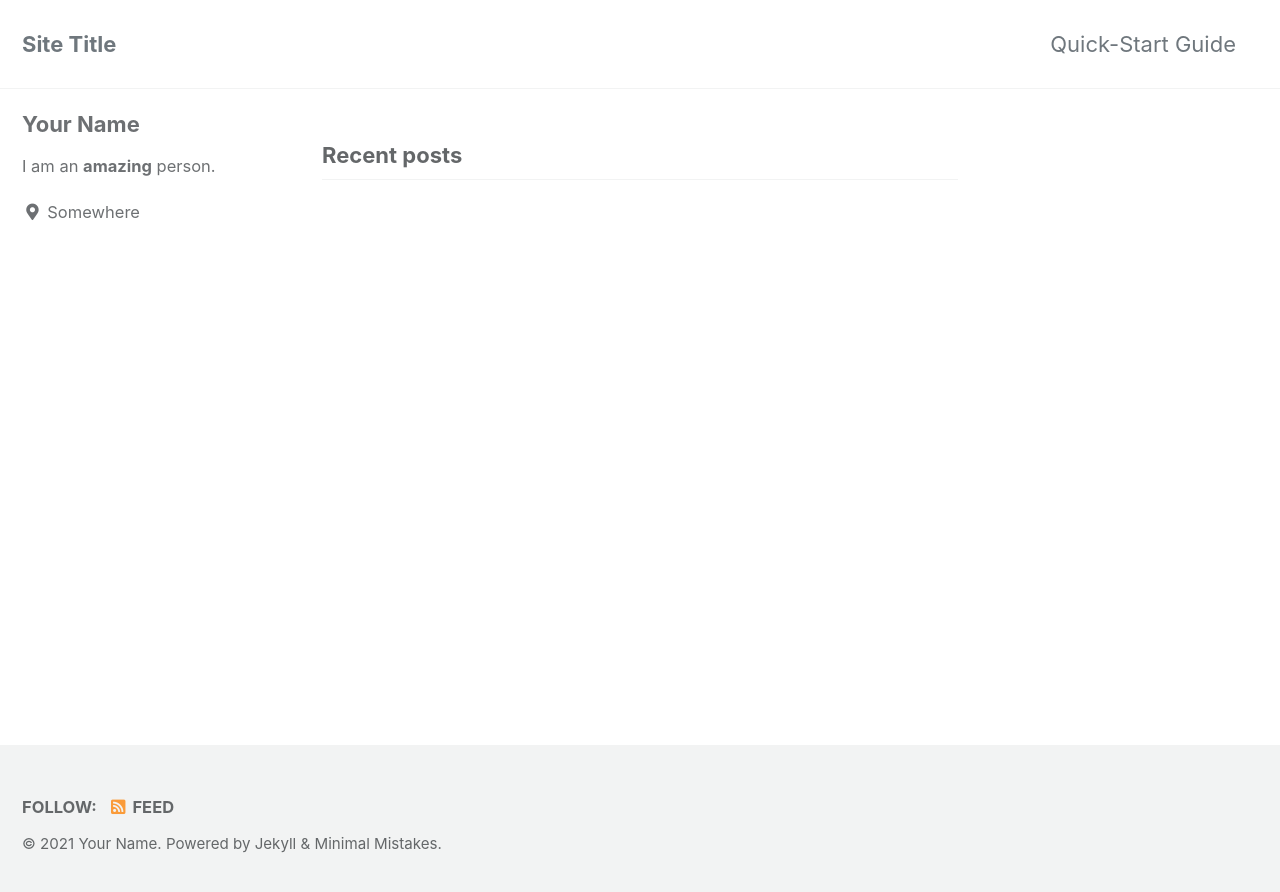
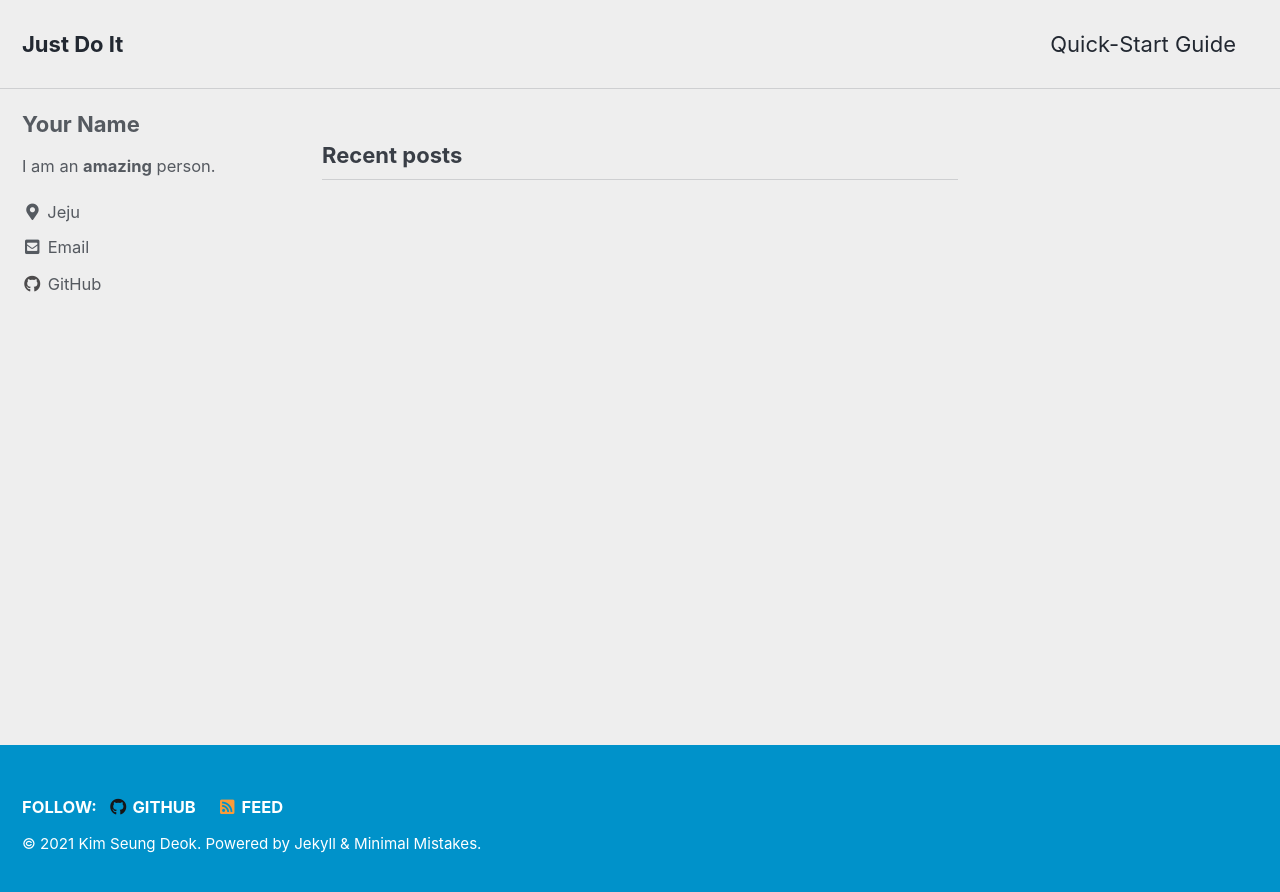
Before and after one commit to kimseungdeok/my-blog, a Jekyll site: the page built from index.html, in a window 1280 px wide. Shown: the top 892 px of the page. Built offline with Jekyll 4.4.1, drawn with Linux system fonts in a browser that asks for light colours; cached includes are drawn as plain includes; the list of posts is cut into pages by our own code.

Commit message:
second commit

```diff
--- a/_config.yml
+++ b/_config.yml
@@ -12,14 +12,14 @@
 
 # theme                  : "minimal-mistakes-jekyll"
 # remote_theme           : "mmistakes/minimal-mistakes"
-minimal_mistakes_skin    : "default" # "air", "aqua", "contrast", "dark", "dirt", "neon", "mint", "plum", "sunrise"
+minimal_mistakes_skin    : "air" # "default" # "air", "aqua", "contrast", "dark", "dirt", "neon", "mint", "plum", "sunrise"
 
 # Site Settings
 locale                   : "en-US"
-title                    : "Site Title"
+title                    : "Just Do It"
 title_separator          : "-"
 subtitle                 : # site tagline that appears below site title in masthead
-name                     : "Your Name"
+name                     : "Kim Seung Deok"
 description              : "An amazing website."
 url                      : # the base hostname & protocol for your site e.g. "https://mmistakes.github.io"
 baseurl                  : # the subpath of your site, e.g. "/blog"
@@ -97,12 +97,12 @@ author:
   name             : "Your Name"
   avatar           : # path of avatar image, e.g. "/assets/images/bio-photo.jpg"
   bio              : "I am an **amazing** person."
-  location         : "Somewhere"
+  location         : "Jeju"
   email            :
   links:
     - label: "Email"
       icon: "fas fa-fw fa-envelope-square"
-      # url: "mailto:your.name@email.com"
+      url: "mailto:your.name@email.com"
     - label: "Website"
       icon: "fas fa-fw fa-link"
       # url: "https://your-website.com"
@@ -114,7 +114,7 @@ author:
       # url: "https://facebook.com/"
     - label: "GitHub"
       icon: "fab fa-fw fa-github"
-      # url: "https://github.com/"
+      url: "https://github.com/"
     - label: "Instagram"
       icon: "fab fa-fw fa-instagram"
       # url: "https://instagram.com/"
@@ -130,7 +130,7 @@ footer:
       # url:
     - label: "GitHub"
       icon: "fab fa-fw fa-github"
-      # url:
+      url: "https://github.com/"
     - label: "GitLab"
       icon: "fab fa-fw fa-gitlab"
       # url:
```
